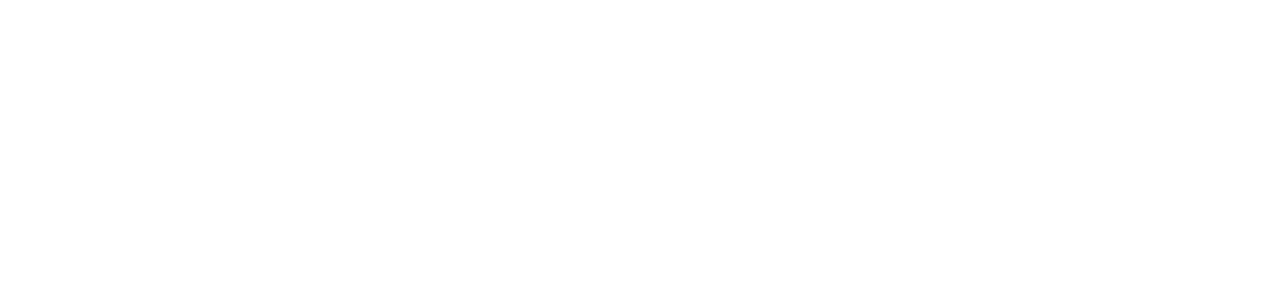
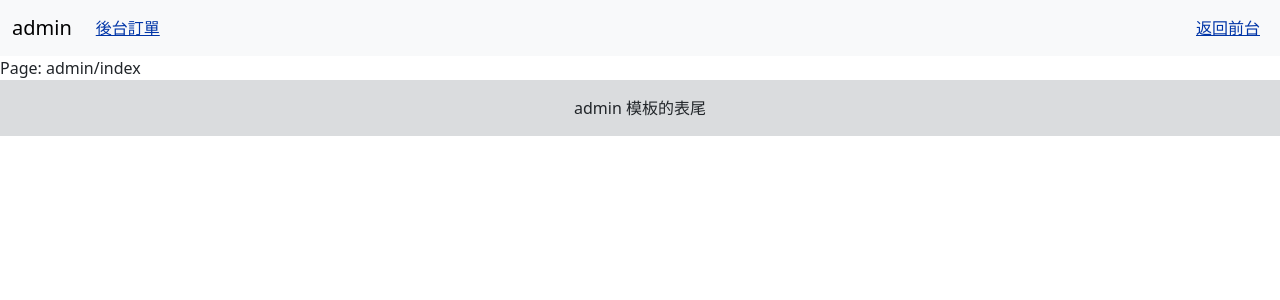
Before and after one commit to ninajeng/NuxtDailyDemo, a Nuxt app: page /admin in a window 1280 px wide. Before the commit this address had no page. Shown: the top 300 px of the page. Built offline with nearby package versions, Linux system fonts and the light colour scheme.

Commit message:
feat: 新增前後台頁面並劃分不同 layout

```diff
--- a/app.vue
+++ b/app.vue
@@ -1,6 +1,8 @@
 <template>
   <div>
-    <NuxtRouteAnnouncer />
-    <NuxtPage />
+    <NuxtLayout>
+      <NuxtRouteAnnouncer />
+      <NuxtPage />
+    </NuxtLayout>
   </div>
 </template>
--- a/assets/stylesheets/_variables.scss
+++ b/assets/stylesheets/_variables.scss
@@ -5,4 +5,4 @@
 $fs-lg: $fs-base * 2;
 $fs-xl: $fs-base * 2.5;
 
-$primary: pink;
+$primary: rgb(0, 53, 167);
--- a/assets/stylesheets/all.scss
+++ b/assets/stylesheets/all.scss
@@ -12,6 +12,7 @@
 @import "bootstrap/scss/containers";
 
 @import "bootstrap/scss/buttons";
+@import "bootstrap/scss/navbar";
 
 @import "bootstrap/scss/utilities/api";
 
--- /dev/null
+++ b/layouts/admin.vue
@@ -0,0 +1,27 @@
+<script setup lang="ts"></script>
+
+<template>
+  <nav class="navbar navbar-expand-lg bg-body-tertiary">
+    <div class="container-fluid">
+      <NuxtLink to="/admin" class="navbar-brand">admin</NuxtLink>
+      <button class="navbar-toggler" type="button" data-bs-toggle="collapse" data-bs-target="#navbarNav"
+        aria-controls="navbarNav" aria-expanded="false" aria-label="Toggle navigation">
+        <span class="navbar-toggler-icon"></span>
+      </button>
+      <div class="collapse navbar-collapse" id="navbarNav">
+        <ul class="navbar-nav w-100">
+          <li class="nav-item">
+            <NuxtLink to="/admin/order" class="nav-link">後台訂單</NuxtLink>
+          </li>
+          <li class="nav-item ms-auto">
+            <NuxtLink to="/" class="nav-link">返回前台</NuxtLink>
+          </li>
+        </ul>
+      </div>
+    </div>
+  </nav>
+  <slot />
+  <footer class="p-3 bg-secondary bg-opacity-25 text-center">admin 模板的表尾</footer>
+</template>
+
+<style scoped></style>
--- /dev/null
+++ b/layouts/default.vue
@@ -0,0 +1,27 @@
+<script setup lang="ts"></script>
+
+<template>
+  <nav class="navbar navbar-expand-lg bg-body-tertiary">
+    <div class="container-fluid">
+      <NuxtLink to="/" class="navbar-brand">前台</NuxtLink>
+      <button class="navbar-toggler" type="button" data-bs-toggle="collapse" data-bs-target="#navbarNav"
+        aria-controls="navbarNav" aria-expanded="false" aria-label="Toggle navigation">
+        <span class="navbar-toggler-icon"></span>
+      </button>
+      <div class="collapse navbar-collapse" id="navbarNav">
+        <ul class="navbar-nav w-100">
+          <li class="nav-item">
+            <NuxtLink to="/about" class="nav-link">前台 about</NuxtLink>
+          </li>
+          <li class="nav-item ms-auto">
+            <NuxtLink to="/admin" class="nav-link">後台首頁</NuxtLink>
+          </li>
+        </ul>
+      </div>
+    </div>
+  </nav>
+  <slot />
+  <footer class="p-3 bg-secondary bg-opacity-25 text-center">預設模板的表尾</footer>
+</template>
+
+<style scoped></style>
--- /dev/null
+++ b/pages/about.vue
@@ -0,0 +1,9 @@
+<script setup lang="ts"></script>
+
+<template>
+  <div>
+    Page: about
+  </div>
+</template>
+
+<style scoped></style>
--- /dev/null
+++ b/pages/admin/index.vue
@@ -0,0 +1,13 @@
+<script setup>
+definePageMeta({
+  layout: 'admin'
+})
+</script>
+
+<template>
+  <div>
+    Page: admin/index
+  </div>
+</template>
+
+<style scoped></style>
--- /dev/null
+++ b/pages/admin/order.vue
@@ -0,0 +1,13 @@
+<script setup>
+definePageMeta({
+  layout: 'admin'
+})
+</script>
+
+<template>
+  <div>
+    Page: admin/order
+  </div>
+</template>
+
+<style scoped></style>
```
Also changed, not shown: 1 other file (tests, documents, lock files or other folders).
